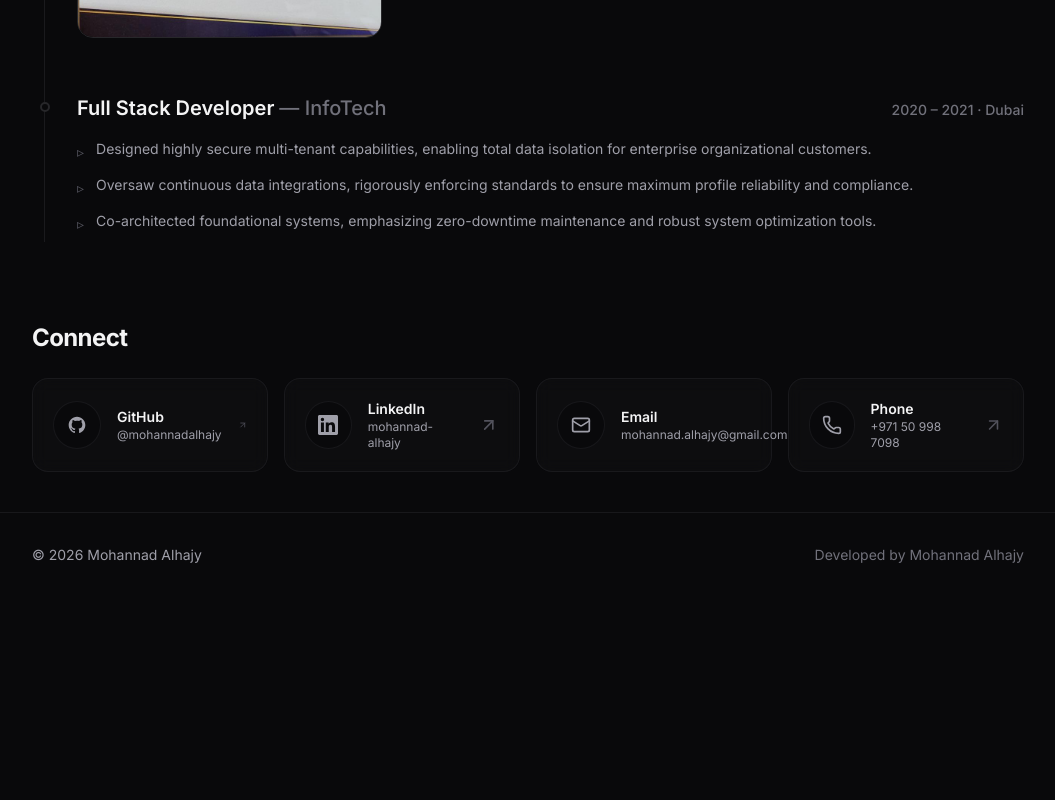
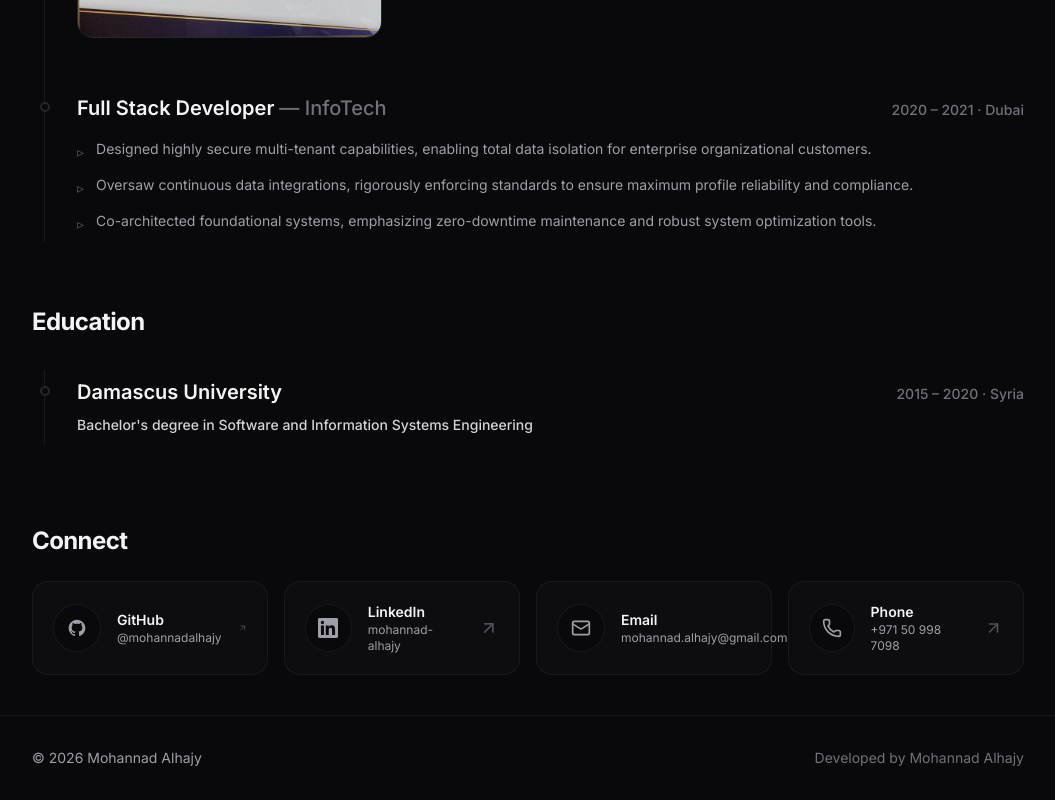
Before and after one commit to mohannadalhajy/portfolio, a Next.js app: page / in a window 1280 px wide. Shown: the part 1378-2178 px from the top of the page, without its empty margins (112-1167 px from the left). Before the commit the page ends 1975 px from the top, so only its background shows below. Built offline with nearby package versions, Linux system fonts and the light colour scheme.

Commit message:
add education

```diff
--- a/src/app/page.tsx
+++ b/src/app/page.tsx
@@ -219,6 +219,41 @@ export default function HomePage() {
         </div>
       </motion.section>
 
+
+      {/* Education */}
+      <motion.section
+        initial="hidden"
+        whileInView="show"
+        viewport={{ once: true, margin: "-50px" }}
+        variants={FADE_DOWN_ANIMATION_VARIANTS}
+        className="space-y-8"
+      >
+        <h2 className="text-2xl font-bold tracking-tight text-zinc-100">Education</h2>
+
+        <div className="relative border-l border-zinc-800/60 ml-3 py-2">
+
+          <div className="relative pl-8 group">
+            <span className="absolute -left-[5px] top-2 h-2.5 w-2.5 rounded-full border-2 border-zinc-800 bg-zinc-950 transition-colors group-hover:border-zinc-400 group-hover:bg-zinc-800"></span>
+
+            <div className="flex flex-col sm:flex-row sm:items-baseline justify-between gap-2 mb-2">
+              <div>
+                <h3 className="text-xl font-semibold text-zinc-100">
+                  Damascus University
+                </h3>
+              </div>
+              <span className="shrink-0 text-sm font-medium text-zinc-500">
+                2015 – 2020 · Syria
+              </span>
+            </div>
+
+            <p className="text-sm font-medium text-zinc-300 max-w-2xl leading-relaxed">
+              Bachelor&apos;s degree in Software and Information Systems Engineering
+            </p>
+          </div>
+
+        </div>
+      </motion.section>
+
       <motion.div
         initial="hidden"
         whileInView="show"
```
